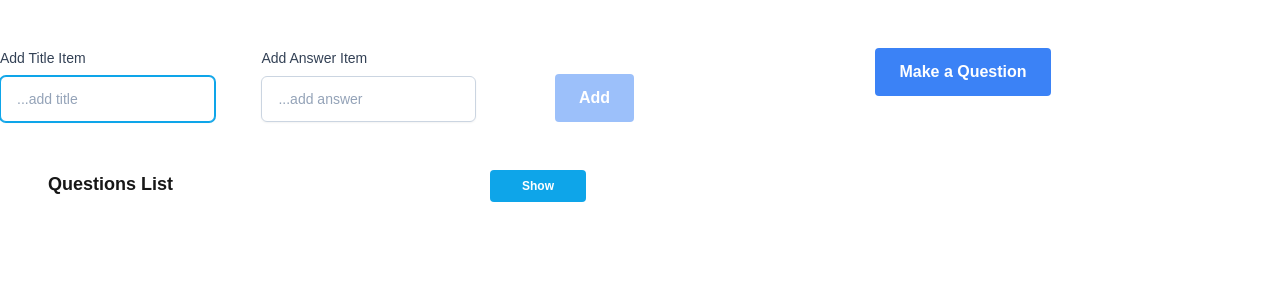
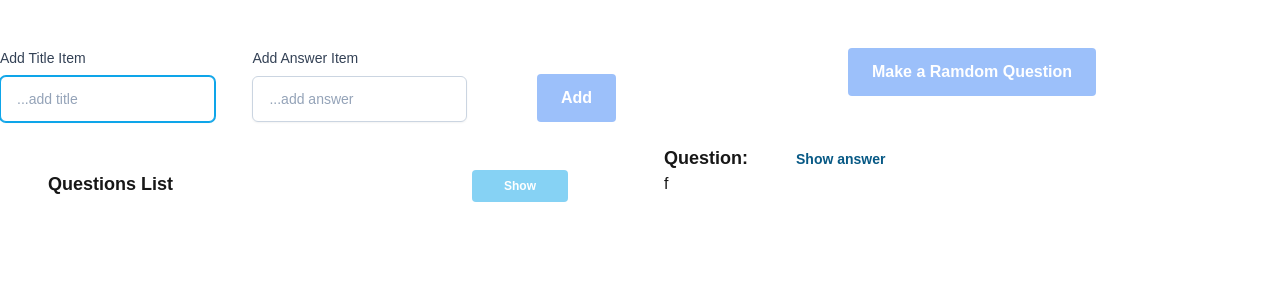
Before and after one commit to Estrella-BF/ramdom-questions, a Next.js app: page / in a window 1280 px wide. Shown: the top 300 px of the page. Built offline with nearby package versions, Linux system fonts and the light colour scheme.

Commit message:
feat: button show list

```diff
--- a/app/components/ui/questions.tsx
+++ b/app/components/ui/questions.tsx
@@ -1,20 +1,35 @@
-import React, { useContext, useEffect } from "react"
+import React, { useCallback, useContext, useEffect, useState } from "react"
 import { createContext } from "vm"
-import { ListItemContext } from "../context/listContext"
+import { Item, ListItemContext } from "../context/listContext"
 
-export const Questions = () => {
-    const [ itemsContext, setItemsContext ] = useContext(ListItemContext);
+interface QuestionsParam {
+    questionSelected: (item: Item) => void;
+}
+
+export const Questions = ({questionSelected}: QuestionsParam) => {
+    const [ listItemsContext ] = useContext(ListItemContext);
+    const [ enableQuestionButton, setEnableQuestionButton ] = useState(false);
+
 
     useEffect(() => {
-    }, [itemsContext]);
+        setEnableQuestionButton(() => listItemsContext.length > 0 );
+    }, [listItemsContext]);
+
+    const getRandomQuestion = useCallback(() => {
+        const listIndexes = listItemsContext.length;
+        const getRamdonIndex = Math.trunc(Math.random() * listIndexes);
+        questionSelected(listItemsContext[getRamdonIndex]);
+    }, [listItemsContext])
 
     return (
         <div className="flex justify-center">
           <button
-                aria-disabled={true}
+                aria-disabled={!enableQuestionButton}
+                disabled={!enableQuestionButton}
                 className="bg-blue-500 hover:bg-blue-700 text-white font-bold py-2 px-4 rounded disabled:opacity-50"
+                onClick={getRandomQuestion}
                 >
-                    Make a Question
+                    Make a Ramdom Question
             </button>
         </div>
     )
--- /dev/null
+++ b/app/components/ui/resultQuestion.tsx
@@ -0,0 +1,40 @@
+import { useContext, useState } from "react"
+import { Item, ListItemContext } from "../context/listContext"
+
+type ResultQuestionParams = {
+    questionSelected: Item;
+};
+
+export const ResultQuestion = ({questionSelected}: ResultQuestionParams) => {
+    const [ showAnswer, setShowAnswer ] = useState(false);
+
+    const handleButtonAnswer = () => {
+        setShowAnswer(!showAnswer)
+    };
+
+    return (
+        <div className="mt-6">
+            <div>
+                <p className="inline-block text-lg font-bold">Question:</p>
+                <button
+                    aria-label="show answer question button"
+                    onClick={handleButtonAnswer}
+                    className="text-sky-800 hover:text-sky-600 font-bold rounded inline-block ml-6 text-sm"
+                >
+                    Show answer
+                </button>
+            </div>
+            <p>{ questionSelected.title }</p>
+
+            <div className="mt-6">
+
+                {
+                    showAnswer ?
+                    <p className="font-light text-lg">{ questionSelected.answer }</p> : <></>
+                }
+
+            </div>
+        </div>
+    );
+
+}
--- a/app/components/ui/showItems.tsx
+++ b/app/components/ui/showItems.tsx
@@ -40,9 +40,10 @@ export default function ShowItem() {
                 <div className="flex justify-between content-center mb-4">
                     <p className="font-semibold text-lg ">Questions List</p>
                     <button
+                    aria-label={ itemsContext.length === 0 ? 'disable button': 'enable button' }
                     disabled={ itemsContext.length === 0 }
                     onClick={clickButtonList}
-                    className="bg-sky-500 text-white hover:bg-sky-700 px-5 py-1 rounded text-xs font-semibold disabled:opacity-5xs0"
+                    className="bg-sky-500 text-white hover:bg-sky-700 px-5 py-1 rounded text-xs font-semibold disabled:opacity-50"
                     >
               {/*           { buttonName } */}
                         { showList ? ButtonName.Show : ButtonName.Hide }
--- a/app/pages/list.tsx
+++ b/app/pages/list.tsx
@@ -1,16 +1,26 @@
+import { useState } from "react";
+import { Item } from "../components/context/listContext";
 import { InputItem } from "../components/ui/item";
 import { Questions } from "../components/ui/questions";
+import { ResultQuestion } from "../components/ui/resultQuestion";
 import ShowItem from "../components/ui/showItems";
 
 export const List = () => {
+    const [ questionSelected, setQuestionSelected ] = useState<Item>({ title: 'f', answer: 'd'} as Item);
+
+    const handleQuestionSelected = (questionSelected: Item) => {
+        setQuestionSelected(questionSelected);
+    }
+
     return (
-        <div className="container m-auto grid grid-cols-1 sm:grid-cols-2 md:grid-cols-4 mt-6 gap-2">
+        <div className="container m-auto grid grid-cols-1 sm:grid-cols-2 md:grid-cols-4 mt-6 gap-6">
             <div className="col-span-1 sm:col-span-2 md:col-span-2">
                 <InputItem />
                 <ShowItem />
             </div>
             <div className="col-span-1 sm:col-span-2 md:col-span-2">
-                <Questions />
+                <Questions questionSelected={handleQuestionSelected} />
+                <ResultQuestion questionSelected={questionSelected} />
             </div>
 
         </div>
```
